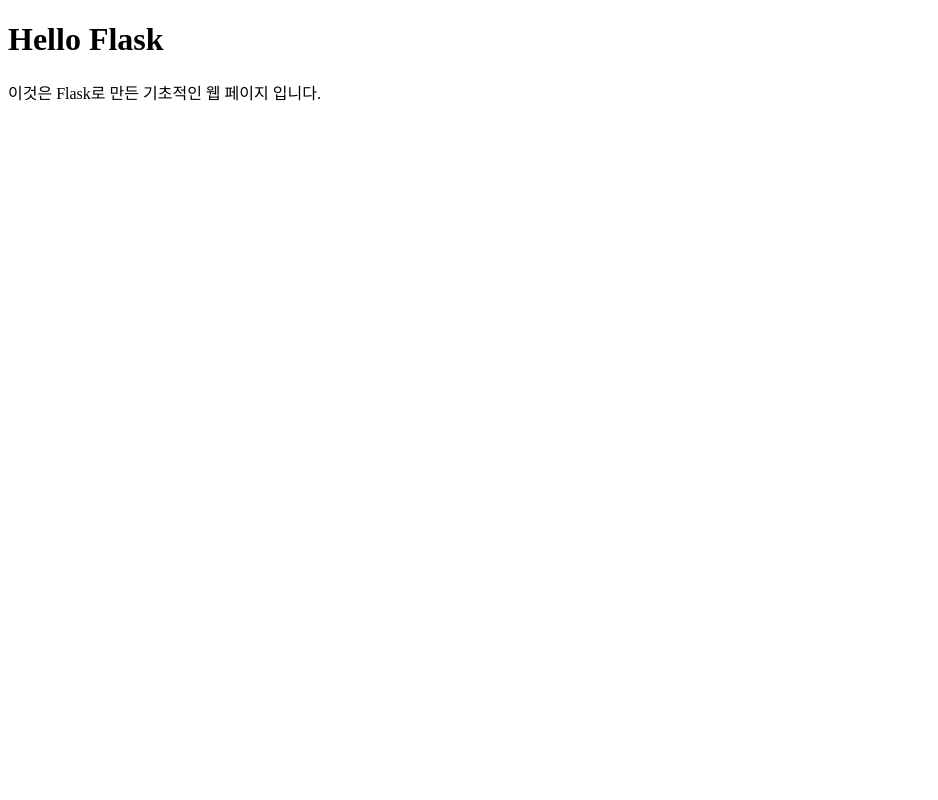
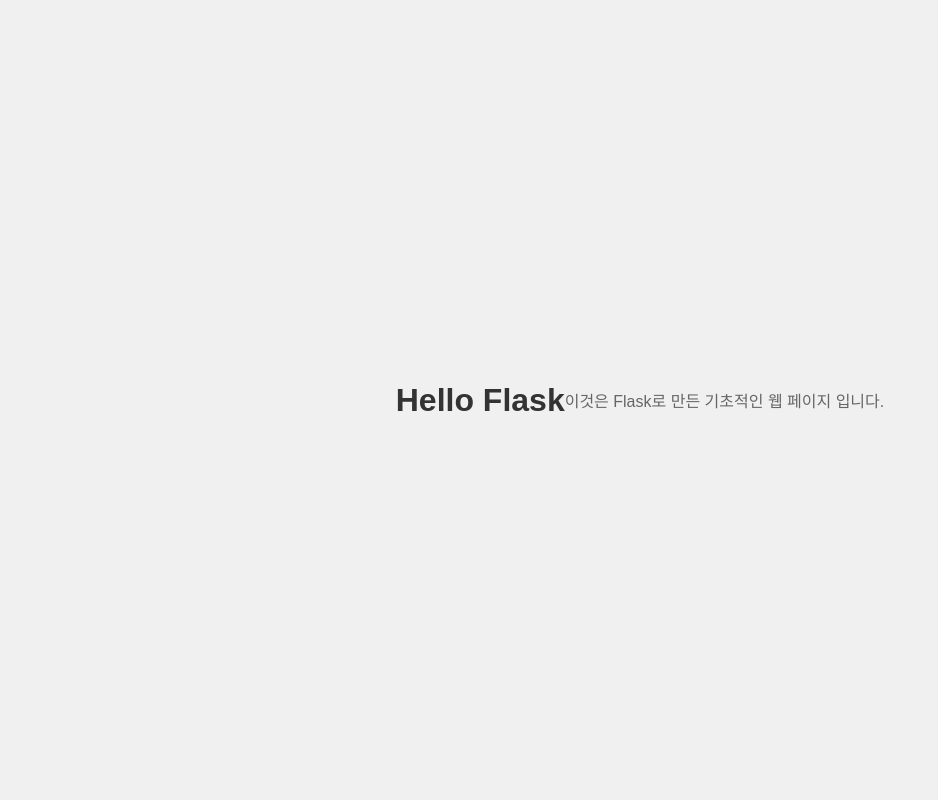
Before and after one commit to Habeom/protest, a Flask app: page / in a window 1280 px wide. Shown: the whole page, without its empty margins (0-938 px from the left). Run offline with Flask 3, Linux system fonts and the light colour scheme.

Commit message:
세번쨰 수업

```diff
--- /dev/null
+++ b/static/style.css
@@ -0,0 +1,19 @@
+body{
+    font-family: Arial, sans-serif;
+    background-color: #f0f0f0;
+    display: flex;
+    justify-content: center;
+    align-items: center;
+    height: 100vh;
+    margin: 0;
+}
+
+h1 {
+    color: #333;
+    text-align: center;
+}
+
+p {
+    color: #666;
+    text-align: center;
+}
--- a/templates/index.html
+++ b/templates/index.html
@@ -4,7 +4,7 @@
         <meta charset="UTF-8">
         <meta name="viewport" content="width=device-width" initial-scale="1.0">
         <title>Hello Flask</title>
-
+        <link rel="stylesheet" href="{{url_for('static', filename='style.css')}}">
     </head>
     <body>
         <h1>Hello Flask</h1>
```
